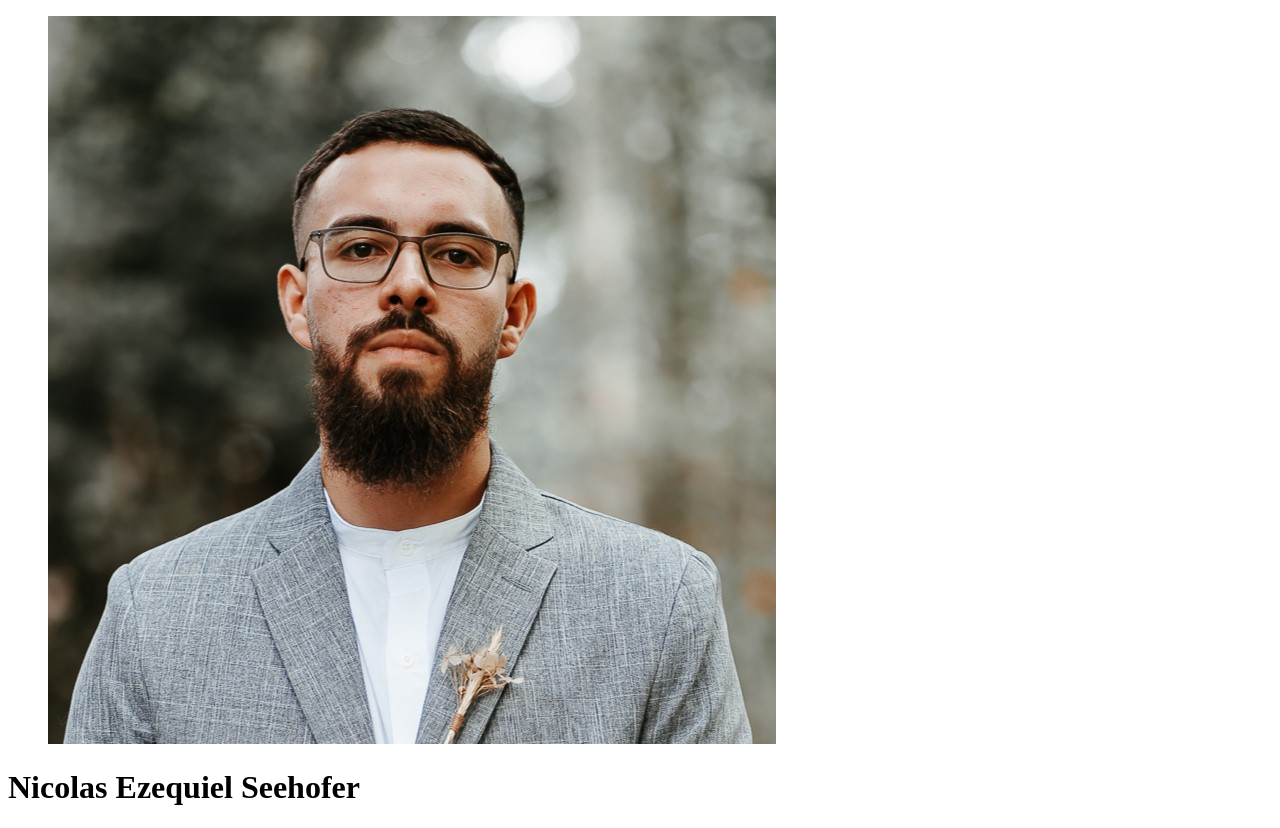
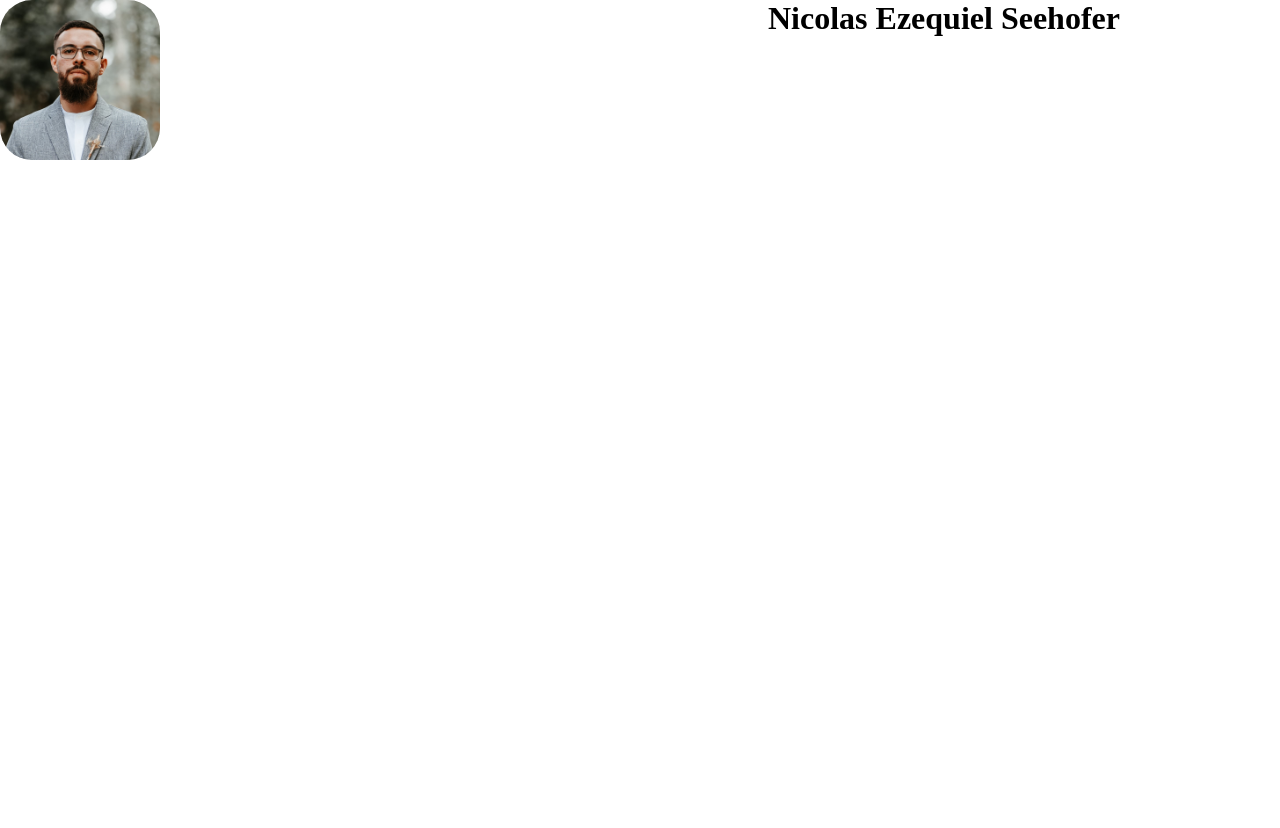
Before and after one commit to nseehofer/CvNSeehofer, a plain HTML site: page index.html in a window 1280 px wide. After the commit the page ends 800 px from the top, so only its background shows below. Drawn offline with Linux system fonts and the light colour scheme.

Commit message:
Ultimo Arreglo

```diff
--- a/css/estilos.css
+++ b/css/estilos.css
@@ -1,5 +1,28 @@
 /* ESTILOS HEADER*/
 
-.header{
-    display:flex;
+* {
+    margin: 0%;
+    padding: 0%;
 }
+
+.header {
+    display: flex;
+    width: 100%;
+    justify-content: space-between;
+    /*gap: 5%; PARA RESPONSIVE*/
+}
+
+.header .figure-imagen-perfil {
+    width: 20vh;
+
+}
+
+.header div {
+    width: 40%;
+}
+
+.header .figure-imagen-perfil img {
+    max-width: 100%;
+    height: auto;
+    border-radius: 2rem;
+}
--- a/index.html
+++ b/index.html
@@ -5,6 +5,7 @@
     <meta charset="UTF-8">
     <meta name="viewport" content="width=device-width, initial-scale=1.0">
     <title>CV NSeehofer</title>
+    <link rel ="stylesheet" href="./css/estilos.css">
 </head>
 
 <body>
```
